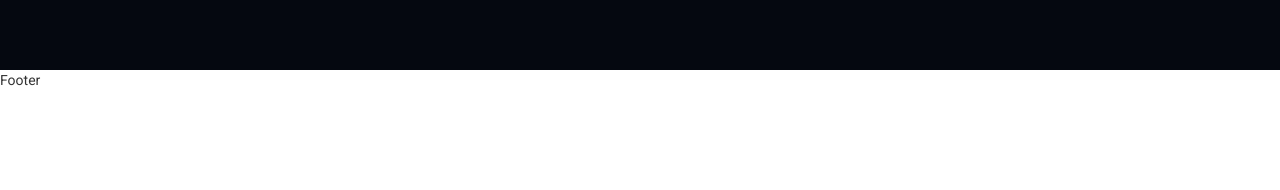
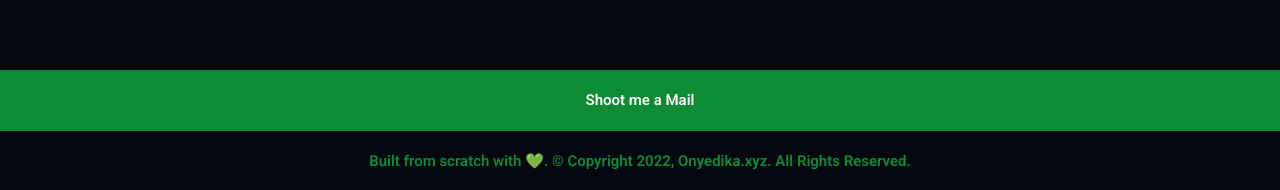
Before and after one commit to Reetika262929/Portfolio_Frontend, a Next.js app: page / in a window 1280 px wide. Shown: the part 878-1068 px from the top of the page. Before the commit the page ends 968 px from the top, so only its background shows below. Built offline with nearby package versions, Linux system fonts and the light colour scheme.

Commit message:
created : the footer with shoot me a mail

```diff
--- a/app/Components/Footer/footer.js
+++ b/app/Components/Footer/footer.js
@@ -2,7 +2,14 @@ import React from 'react'
 
 const Footer = () => {
   return (
-    <div>Footer</div>
+  <>
+    <div className='email-box'>
+      <p>Shoot me a Mail</p>
+    </div>
+    <div className='content-containers text-center'>
+      <p>Built from scratch with 💚. &#169; Copyright 2022, Onyedika.xyz. All Rights Reserved.</p>
+    </div>
+  </>
   )
 }
 
--- a/app/globals.css
+++ b/app/globals.css
@@ -109,10 +109,24 @@ font-family: "Roboto", sans-serif !important;
     1100px 150px white, 1200px 250px white, 1300px 350px white, 1400px 450px white, 1500px 550px white;
   /* You can add hundreds more manually or generate via JS */
 }
-
+.content-containers{
+  padding:20px;
+  background-color: #050810;
+  color: #0c8c34;
+  font-size: 20px;
+  font-weight: 600;
+}
 @keyframes twinkling {
   0% { opacity: 0.2; }
   100% { opacity: 1; }
+}
+.email-box{
+      background: #0c8c34;
+      padding:20px;
+      text-align: center;
+      color:white;
+      font-size: 20px;
+      font-weight: 600;
 }
 .box-content{
   align-items: center;
```
